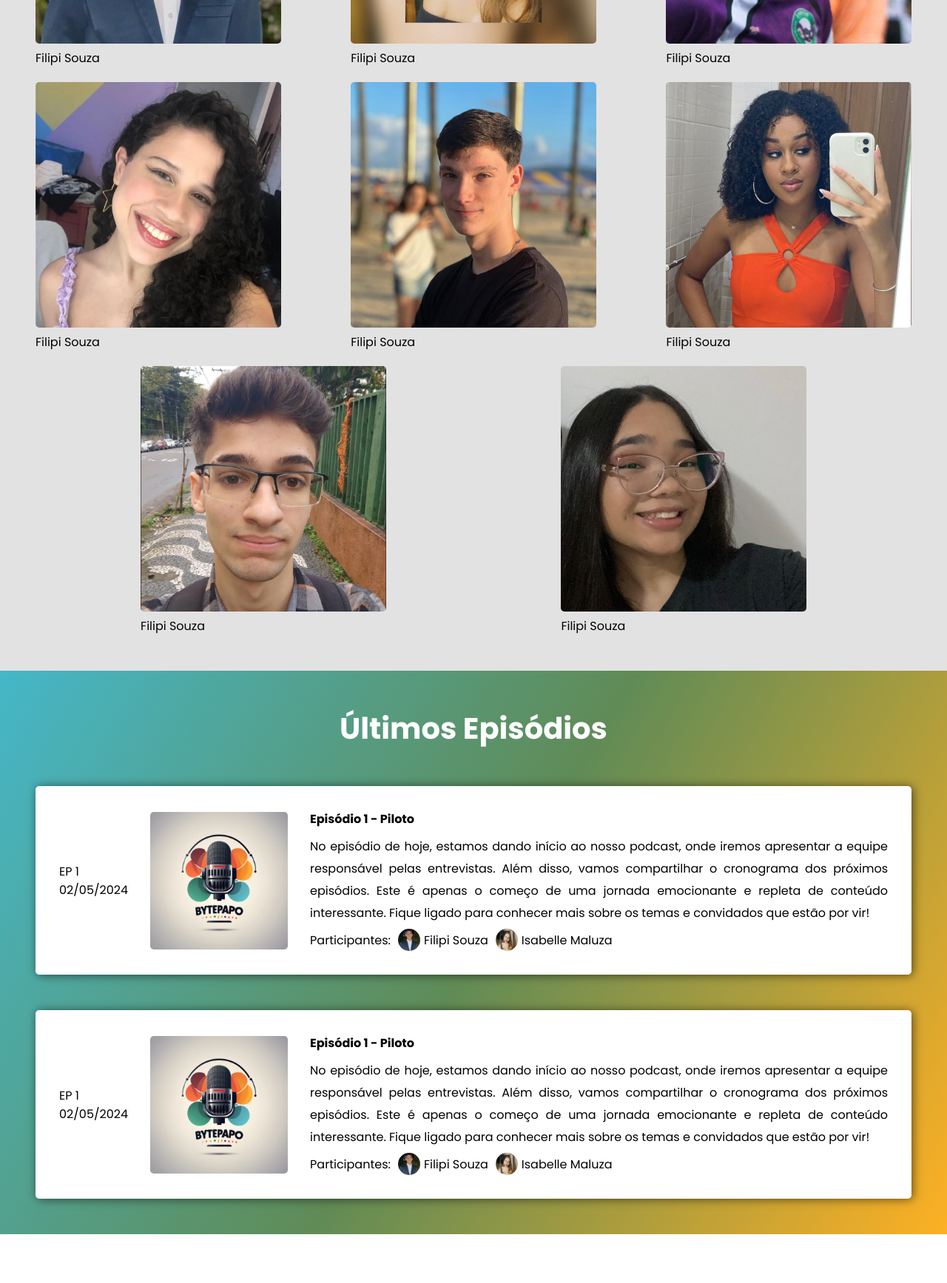
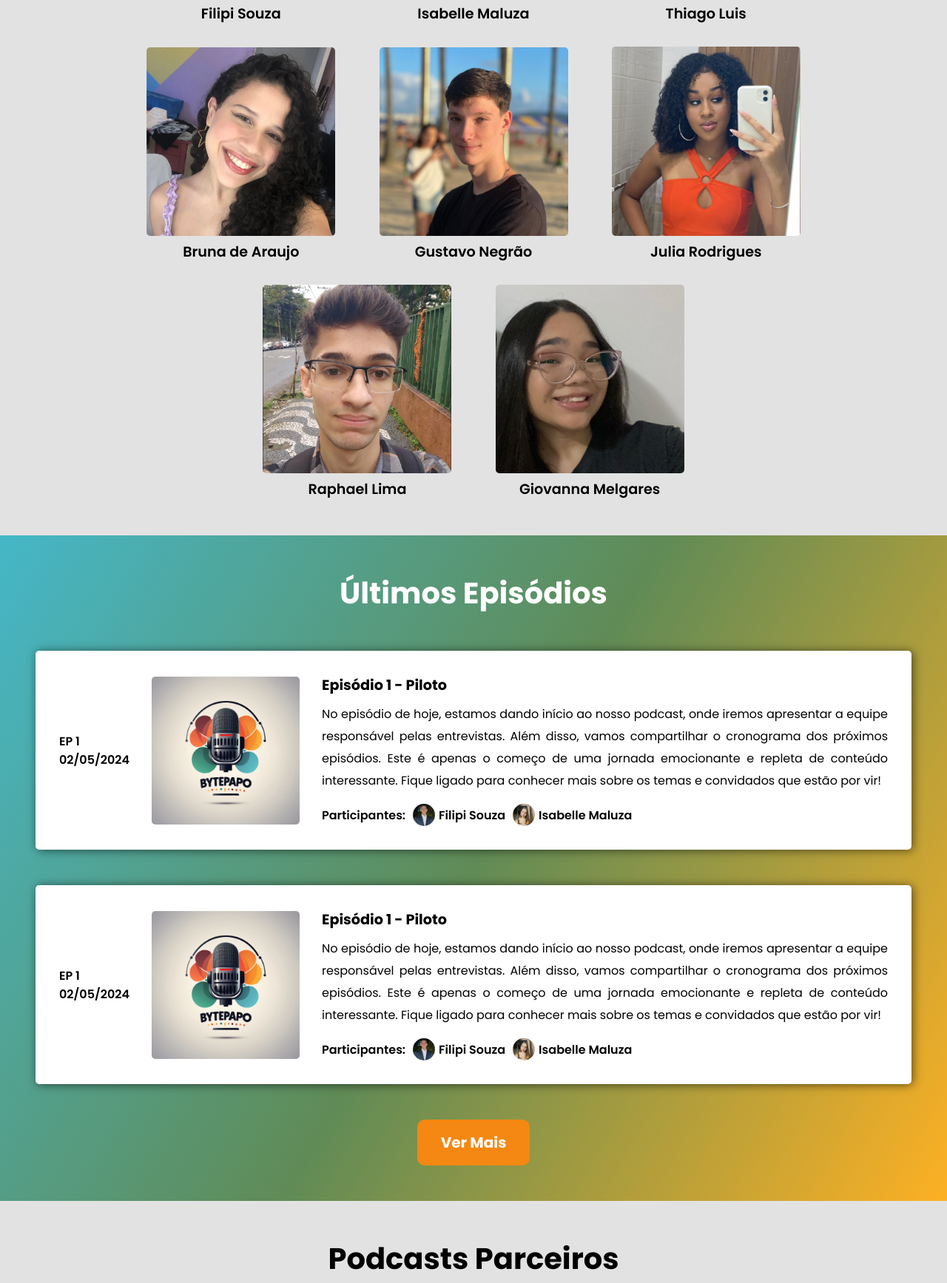
Before and after one commit to Rapha387/BytePapo, a plain HTML site: page index.html in a window 1280 px wide. Shown: the part 957-2692 px from the top of the page at 74% size. Before the commit the page ends 2626 px from the top, so only its background shows below. Drawn offline with Linux system fonts and the light colour scheme.

Commit message:
quase finalizado

```diff
--- a/css/index.css
+++ b/css/index.css
@@ -3,11 +3,16 @@
 }
 
 h1{
-  font-size: 2.5rem;
+  font-size: 3rem;
 }
 
 h2{
   font-size: 2.5rem;
+  text-align: center;
+}
+
+h3{
+  font-size: 1.2rem;
 }
 
 .container{
@@ -22,9 +27,7 @@ h2{
 .sobre{
   color: #fff;
   width: 100%;
-  background-color: #dadada;
   padding: var(--padding-center);
-  padding-top: 120px;
   background: linear-gradient(120deg, #ffa500d9, #e40707e3);
 }
 .sobre .container{
@@ -52,20 +55,24 @@ h2{
 .equipe .membros{
   width: 100%;
   flex-wrap: wrap;
-  justify-content: space-evenly;
-  gap: 8%;
-  row-gap: 20px;
+  gap: 5%;
+  row-gap: 30px;
 }
 
 .equipe .membro{
-  width: 28%;
+  width: 255px;
+  text-align: center;
+  font-weight: 600;
+}
+
+.equipe .membro span{
+  font-size: 1.2rem;
 }
 
 .membro img{
   border-radius: 5px;
   width: 100%;
 }
-
 
 .episodios{
   background: linear-gradient(120deg, #45b7c8, #608b56, #fdb023);
@@ -96,19 +103,42 @@ h2{
 }
 
 .episodio:hover{
+  color: #000;
   transform: scale(1.01);
   background-color: #e8e8e8;
 }
 
+.episodio .episodio-data{
+  font-weight: 600;
+}
+
 .episodio .imgEpisodio{
-  width: 186px;
+  width: 200px;
   border-radius: 5px;
 }
 
 .infos-episodio{
+  width: 100%;
   justify-content: space-between;
   gap: 10px;
   flex-direction: column;
+}
+
+.participantes{
+  align-items: center;
+  gap: 10px;
+  margin-top: 10px;
+  font-weight: 600;
+}
+
+.participante{
+  align-items: center;
+  gap: 5px;
+}
+
+.participante img{
+  width: 30px;
+  border-radius: 50%;
 }
 
 .infos-episodio p {
@@ -123,23 +153,26 @@ h2{
   text-overflow: ellipsis;
 }
 
-.participantes{
-  align-items: center;
-  gap: 10px;
+.btnVerMais{
+  padding: 1rem 2rem;
+  color: #fff;
+  font-size: 20px;
+  font-weight: 700;
+  background-color: #f48812;
+  border: none;
+  transition: 0.4s;
+  border-radius: 10px;
 }
 
-.participante{
-  align-items: center;
-  gap: 5px;
+.btnVerMais:hover{
+  background-color: #fdb023;
 }
 
-.participante img{
-  width: 30px;
-  border-radius: 50%;
+.parceiros{
+  width: 100%;
+  background-color: #e2e2e2;
+  padding: var(--padding-center);
 }
-
-
-
 
 @media screen and (max-width: 800px){
   .episodio{
@@ -150,3 +183,13 @@ h2{
     display: none;
   }
 }
+
+@media screen and (max-width: 500px){
+  .participantes{
+    flex-direction: column;
+  }
+
+  .episodio .imgEpisodio{
+    width: 60%;
+  }
+}
--- a/css/styles.css
+++ b/css/styles.css
@@ -26,6 +26,7 @@ button{
 
 body{
   width: 100%;
+  padding-top: 75px;
 }
 
 header{
--- a/index.html
+++ b/index.html
@@ -16,10 +16,10 @@
         <img src="images/logoSemFundo.png" alt="">
       </a>
       <ul class="flex flex-center">
-          <li><a href="">Sobre</a></li>
-          <li><a href="">Equipe</a></li>
-          <li><a href="">Episódios</a></li>
-          <li><a href="">Parceiros</a></li>
+          <li><a href="#sobre">Sobre</a></li>
+          <li><a href="#equipe">Equipe</a></li>
+          <li><a href="#episodios">Episódios</a></li>
+          <li><a href="#parceiros">Parceiros</a></li>
       </ul>
       <label for="chkMenuHeader" class="btnMenuHeader escondido" id="btnMenuHeader">
         <span class="linha"></span>
@@ -31,7 +31,7 @@
   </header>
 
   <main>
-    <div class="sobre flex flex-center">
+    <div id="sobre" class="sobre flex flex-center">
       <div class="container flex flex-center">
         <h1>
           BytePapo
@@ -50,55 +50,55 @@
       </div>
     </div>
 
-    <div class="equipe">
+    <div id="equipe" class="equipe">
       <div class="container flex flex-center">
         <h2>Equipe</h2>
 
-        <div class="membros flex">
+        <div class="membros flex flex-center">
           <div class="membro">
             <img src="images/equipe/filipi.jpg" alt="imagem de filipi">
             <span>Filipi Souza</span>
           </div>
           <div class="membro">
             <img src="images/equipe/isabelle.jpg" alt="imagem de filipi">
-            <span>Filipi Souza</span>
+            <span>Isabelle Maluza</span>
           </div>
           <div class="membro">
             <img src="images/equipe/thiago.jpg" alt="imagem de filipi">
-            <span>Filipi Souza</span>
+            <span>Thiago Luis</span>
           </div>
           <div class="membro">
             <img src="images/equipe/bruna.jpg" alt="imagem de filipi">
-            <span>Filipi Souza</span>
+            <span>Bruna de Araujo</span>
           </div>
           <div class="membro">
             <img src="images/equipe/gustavo.jpg" alt="imagem de filipi">
-            <span>Filipi Souza</span>
+            <span>Gustavo Negrão</span>
           </div>
           <div class="membro">
             <img src="images/equipe/julia.jpg" alt="imagem de filipi">
-            <span>Filipi Souza</span>
+            <span>Julia Rodrigues</span>
           </div>
           <div class="membro">
             <img src="images/equipe/raphael.jpeg" alt="imagem de filipi">
-            <span>Filipi Souza</span>
+            <span>Raphael Lima</span>
           </div>
           <div class="membro">
             <img src="images/equipe/giovanna.jpg" alt="imagem de filipi">
-            <span>Filipi Souza</span>
+            <span>Giovanna Melgares</span>
           </div>
         </div>
 
       </div>
     </div>
 
-    <div class="episodios">
+    <div id="episodios" class="episodios">
       <div class="container flex flex-center">
         <h2>
           Últimos Episódios
         </h2>
 
-        <div class="episodio flex">
+        <a href="https://soundcloud.com/raphalima337/bytepapo-episodio-1?in=raphalima337/sets/bytepapo" target="_blank" class="episodio flex">
           <div class="episodio-data">
             <p>EP 1</p>
             <p>02/05/2024</p>
@@ -123,9 +123,9 @@
               </div>
             </div>
           </div>
-        </div>
+        </a>
 
-        <div class="episodio flex">
+        <a href="https://soundcloud.com/raphalima337/bytepapo-episodio-1?in=raphalima337/sets/bytepapo" target="_blank" class="episodio flex">
           <div class="episodio-data">
             <p>EP 1</p>
             <p>02/05/2024</p>
@@ -150,12 +150,16 @@
               </div>
             </div>
           </div>
-        </div>
+        </a>
+        <button id="btnVerMais" type="button" class="btnVerMais">Ver Mais</button>
+
       </div>
     </div>
 
-    <div class="parceiros">
-
+    <div id="parceiros" class="parceiros">
+      <div class="container flex flex-center">
+        <h2>Podcasts Parceiros</h2>
+      </div>
     </div>
   </main>
 
--- a/script.js
+++ b/script.js
@@ -1,7 +1,36 @@
 const menu = document.getElementById("chkMenuHeader");
 
 if(btnMenuHeader){
-    btnMenuHeader.addEventListener('click', function(){
+    btnMenuHeader.addEventListener('click', () => {
       btnMenuHeader.classList.toggle('animarMenu');
     })
   }
+
+
+  const anchors = document.querySelectorAll('a[href^="#"]');
+
+  if(anchors){
+    anchors.forEach(function(anchor) {
+        anchor.addEventListener('click', scrollToSection);
+    });
+  }
+
+  function scrollToSection(event) {
+      event.preventDefault();
+      const target = document.querySelector(this.getAttribute('href'));
+      const offset = 75;
+      const targetPosition = target.getBoundingClientRect().top + window.scrollY - offset;
+      window.scrollTo({
+          top: targetPosition,
+          behavior: 'smooth'
+      });
+  }
+
+const btnVerMais = document.getElementById('btnVerMais')
+
+if(btnVerMais){
+  btnVerMais.addEventListener('click', (event) => {
+    event.preventDefault();
+    window.open("https://soundcloud.com/raphalima337/sets/bytepapo", '_blank')
+  })
+}
```
Also changed, not shown: images/logoSemFundoComNome.png (added).
